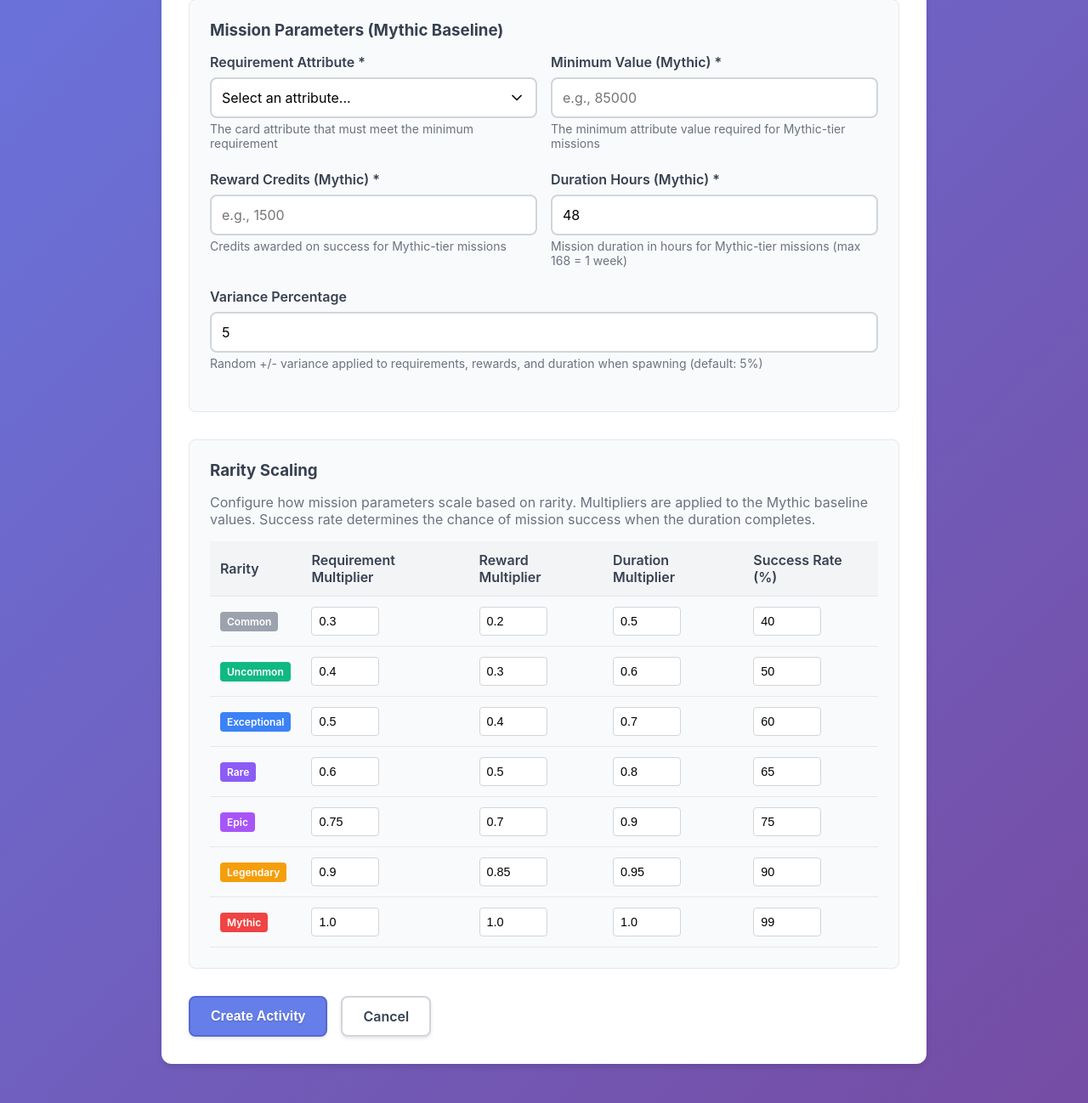
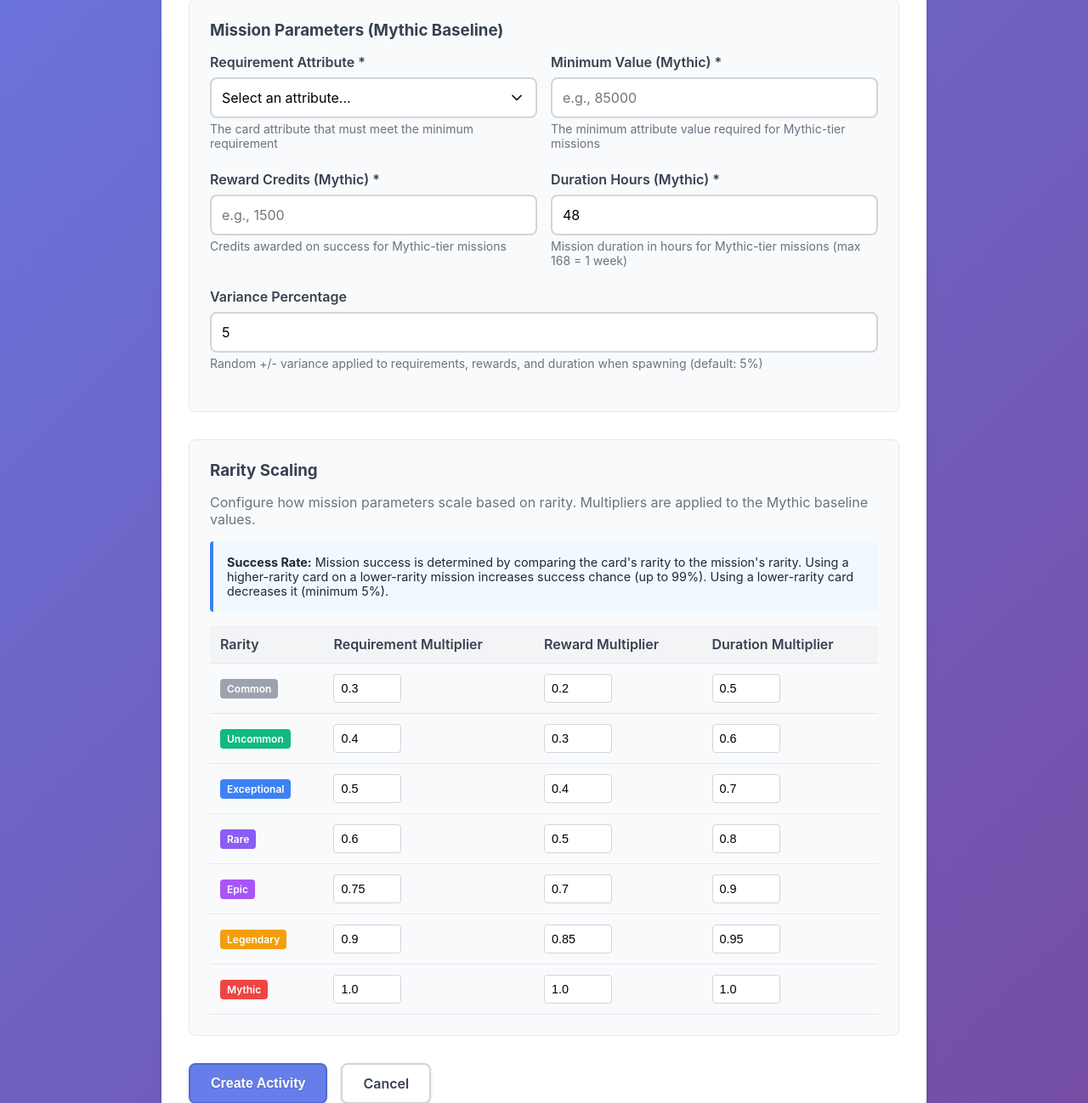
Before and after one commit to Excalium-OG/DeckForge, a FastAPI app: template web/templates/edit_activity.html in a window 1280 px wide. Shown: the part 793-2091 px from the top of the page at 85% size. Run offline with FastAPI, Linux system fonts and the light colour scheme; the template is opened without the code that fills it, so the values that code supplies are empty; parts of the project's set-up code (start-up, migrations or seed data) failed here and were passed over.

Commit message:
Update mission success calculation and remove success rate column
Remove success_rate field from create_card_activity and update_card_activity functions and remove the "Success Rate (%)" column from the web/templates/edit_activity.html template.

Replit-Commit-Author: Agent
Replit-Commit-Session-Id: 4f55a179-6eba-411a-9077-d2266764e472
Replit-Commit-Checkpoint-Type: full_checkpoint
Replit-Commit-Event-Id: 19810882-a05c-41de-be43-abe4763ad9f3
Replit-Commit-Screenshot-Url: https://storage.googleapis.com/screenshot-production-us-central1/f12067f3-d26e-4d2d-8bea-93b7035951eb/4f55a179-6eba-411a-9077-d2266764e472/A7idSQQ

```diff
--- a/web/main.py
+++ b/web/main.py
@@ -1126,14 +1126,13 @@ async def create_card_activity(
                 req_mult = float(form_data.get(f'scaling_{rarity}_req', 1.0))
                 reward_mult = float(form_data.get(f'scaling_{rarity}_reward', 1.0))
                 dur_mult = float(form_data.get(f'scaling_{rarity}_dur', 1.0))
-                success_rate = float(form_data.get(f'scaling_{rarity}_rate', 50.0))
 
                 await conn.execute(
                     """UPDATE mission_rarity_scaling
                        SET requirement_multiplier = $1, reward_multiplier = $2,
-                           duration_multiplier = $3, success_rate = $4
-                       WHERE mission_template_id = $5 AND rarity = $6""",
-                    req_mult, reward_mult, dur_mult, success_rate, mission_template_id, rarity
+                           duration_multiplier = $3
+                       WHERE mission_template_id = $4 AND rarity = $5""",
+                    req_mult, reward_mult, dur_mult, mission_template_id, rarity
                 )
 
     return RedirectResponse(url=f"/deck/{deck_id}/activities", status_code=303)
@@ -1242,17 +1241,16 @@ async def update_card_activity(
                 req_mult = float(form_data.get(f'scaling_{rarity}_req', 1.0))
                 reward_mult = float(form_data.get(f'scaling_{rarity}_reward', 1.0))
                 dur_mult = float(form_data.get(f'scaling_{rarity}_dur', 1.0))
-                success_rate = float(form_data.get(f'scaling_{rarity}_rate', 50.0))
 
                 await conn.execute(
                     """INSERT INTO mission_rarity_scaling
                        (mission_template_id, rarity, requirement_multiplier, reward_multiplier,
-                        duration_multiplier, success_rate)
-                       VALUES ($1, $2, $3, $4, $5, $6)
+                        duration_multiplier)
+                       VALUES ($1, $2, $3, $4, $5)
                        ON CONFLICT (mission_template_id, rarity)
                        DO UPDATE SET requirement_multiplier = $3, reward_multiplier = $4,
-                                     duration_multiplier = $5, success_rate = $6""",
-                    mission_template_id, rarity, req_mult, reward_mult, dur_mult, success_rate
+                                     duration_multiplier = $5""",
+                    mission_template_id, rarity, req_mult, reward_mult, dur_mult
                 )
 
     return RedirectResponse(url=f"/deck/{deck_id}/activities", status_code=303)
--- a/web/templates/edit_activity.html
+++ b/web/templates/edit_activity.html
@@ -285,8 +285,13 @@
             <h3>Rarity Scaling</h3>
             <p style="color: #6b7280; margin-bottom: 1rem;">
                 Configure how mission parameters scale based on rarity. Multipliers are applied to the Mythic baseline values.
-                Success rate determines the chance of mission success when the duration completes.
             </p>
+
+            <div class="info-box" style="background: #f0f9ff; border-color: #3b82f6;">
+                <strong>Success Rate:</strong> Mission success is determined by comparing the card's rarity to the mission's rarity.
+                Using a higher-rarity card on a lower-rarity mission increases success chance (up to 99%).
+                Using a lower-rarity card decreases it (minimum 5%).
+            </div>
 
             <table class="rarity-scaling-table">
                 <thead>
@@ -295,19 +300,18 @@
                         <th>Requirement Multiplier</th>
                         <th>Reward Multiplier</th>
                         <th>Duration Multiplier</th>
-                        <th>Success Rate (%)</th>
                     </tr>
                 </thead>
                 <tbody>
                     {% set rarities = ['Common', 'Uncommon', 'Exceptional', 'Rare', 'Epic', 'Legendary', 'Mythic'] %}
                     {% set default_scaling = {
-                        'Common': {'req': 0.3, 'reward': 0.2, 'dur': 0.5, 'rate': 40},
-                        'Uncommon': {'req': 0.4, 'reward': 0.3, 'dur': 0.6, 'rate': 50},
-                        'Exceptional': {'req': 0.5, 'reward': 0.4, 'dur': 0.7, 'rate': 60},
-                        'Rare': {'req': 0.6, 'reward': 0.5, 'dur': 0.8, 'rate': 65},
-                        'Epic': {'req': 0.75, 'reward': 0.7, 'dur': 0.9, 'rate': 75},
-                        'Legendary': {'req': 0.9, 'reward': 0.85, 'dur': 0.95, 'rate': 90},
-                        'Mythic': {'req': 1.0, 'reward': 1.0, 'dur': 1.0, 'rate': 99}
+                        'Common': {'req': 0.3, 'reward': 0.2, 'dur': 0.5},
+                        'Uncommon': {'req': 0.4, 'reward': 0.3, 'dur': 0.6},
+                        'Exceptional': {'req': 0.5, 'reward': 0.4, 'dur': 0.7},
+                        'Rare': {'req': 0.6, 'reward': 0.5, 'dur': 0.8},
+                        'Epic': {'req': 0.75, 'reward': 0.7, 'dur': 0.9},
+                        'Legendary': {'req': 0.9, 'reward': 0.85, 'dur': 0.95},
+                        'Mythic': {'req': 1.0, 'reward': 1.0, 'dur': 1.0}
                     } %}
                     {% for rarity in rarities %}
                     {% set scaling = rarity_scaling.get(rarity, default_scaling[rarity]) if rarity_scaling else default_scaling[rarity] %}
@@ -328,11 +332,6 @@
                                    step="0.01" min="0.1" max="2.0"
                                    value="{{ scaling.duration_multiplier if scaling.duration_multiplier is defined else scaling.dur }}">
                         </td>
-                        <td>
-                            <input type="number" name="scaling_{{ rarity }}_rate"
-                                   step="1" min="1" max="99"
-                                   value="{{ scaling.success_rate if scaling.success_rate is defined else scaling.rate }}">
-                        </td>
                     </tr>
                     {% endfor %}
                 </tbody>
```
Also changed, not shown: 1 other file.
